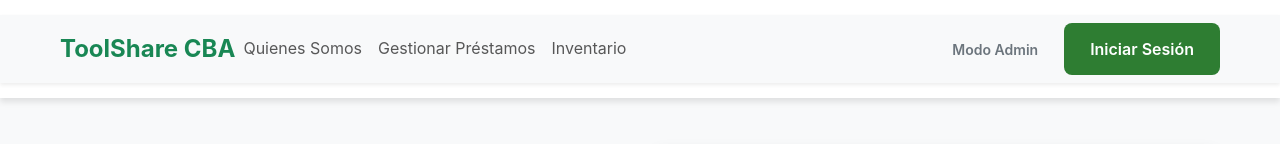
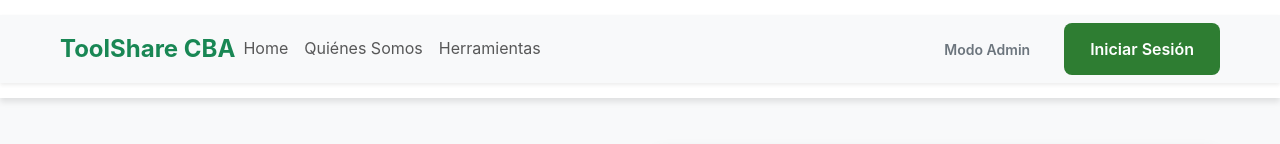
Before and after one commit to ByteBuildersCba/Inventory-App-FullStack, an Angular app in the folder frontend/ToolShareCBA/: page /home in a window 1280 px wide. Shown: the top 144 px of the page. Built offline with nearby package versions, Linux system fonts and the light colour scheme.

Commit message:
feat: agregar cambio de navegación entre modo usuario y admin

```diff
--- a/frontend/ToolShareCBA/src/app/shared/components/navbar/navbar.html
+++ b/frontend/ToolShareCBA/src/app/shared/components/navbar/navbar.html
@@ -22,18 +22,42 @@
         class="collapse navbar-collapse"
         id="menuNavegacion"
       >
+
         <ul class="navbar-nav me-auto mb-2 mb-lg-0">
-          @if (esAdmin){
+
+          @if (esAdmin) {
+
+            <!-- NAVEGACIÓN ADMIN -->
             <li class="nav-item">
-           <a class="nav-link" routerLink="/quienes-somos">Quienes Somos</a>
+              <a
+                class="nav-link"
+                routerLink="/quienes-somos"
+              >
+                Quiénes Somos
+              </a>
             </li>
+
             <li class="nav-item">
-             <a class="nav-link" routerLink="/admin/solicitudes">Gestionar Préstamos</a>
+              <a
+                class="nav-link"
+                routerLink="/admin/solicitudes"
+              >
+                Gestionar Préstamos
+              </a>
             </li>
+
             <li class="nav-item">
-               <a class="nav-link" routerLink="/admin/inventario">Inventario</a>
+              <a
+                class="nav-link"
+                routerLink="/admin/inventario"
+              >
+                Inventario
+              </a>
             </li>
+
           } @else {
+
+            <!-- NAVEGACIÓN USUARIO -->
             <li class="nav-item">
               <a
                 class="nav-link"
@@ -60,23 +84,43 @@
                 Herramientas
               </a>
             </li>
+
           }
 
         </ul>
+
+        <!-- BOTÓN PARA CAMBIAR DE MODO -->
         <div class="d-flex align-items-center gap-2">
-          <a routerLink="/admin/dashboard" class="btn btn-outline-secondary btn-sm">
+
+          @if (esAdmin) {
+
+            <button
+              type="button"
+              class="btn btn-outline-secondary btn-sm"
+              (click)="cambiarModo()"
+            >
+              Modo Usuario
+            </button>
+
+          } @else {
+
+            <button
+              type="button"
+              class="btn btn-outline-secondary btn-sm"
+              (click)="cambiarModo()"
+            >
               Modo Admin
-        </a>
+            </button>
 
-        </div>
+          }
 
-        <div class="d-flex">
           <a
             routerLink="/login"
             class="btn btn-primary"
           >
             Iniciar Sesión
           </a>
+
         </div>
 
       </div>
--- a/frontend/ToolShareCBA/src/app/shared/components/navbar/navbar.ts
+++ b/frontend/ToolShareCBA/src/app/shared/components/navbar/navbar.ts
@@ -9,5 +9,11 @@ import { RouterLink } from '@angular/router';
   standalone: true,
 })
 export class Navbar {
-  esAdmin:boolean = true;
+
+  esAdmin: boolean = false;
+
+  cambiarModo(): void {
+    this.esAdmin = !this.esAdmin;
+  }
+
 }
```
Lines whose indentation alone changed are shown as unchanged.
